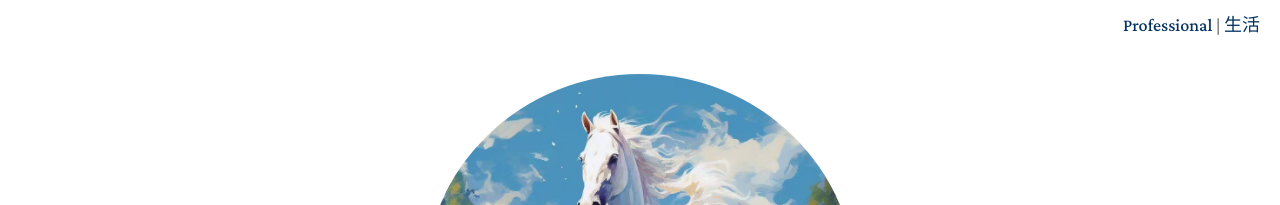
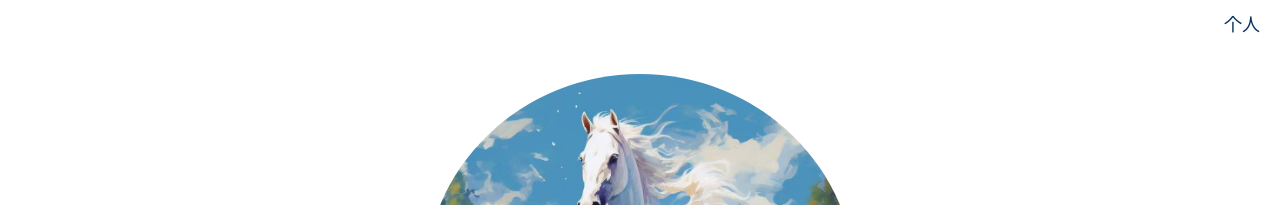
Before and after one commit to zhangming4153/zhangming4153.github.io, a Jekyll site: the page built from index.md, in a window 1280 px wide. Shown: the top 205 px of the page. Built offline with Jekyll 4.4.1, drawn with Linux system fonts in a browser that asks for light colours; a style sheet for code colours, icons or effects is not loaded.

Commit message:
Update lang-switch.html

```diff
--- a/_includes/lang-switch.html
+++ b/_includes/lang-switch.html
@@ -1,3 +1,3 @@
 <div id="lang-switch">
-  <a href="/">Professional</a> | <a href="/cn/">生活</a>
+  <a href="/"><a href="/cn/">个人</a>
 </div>
```
